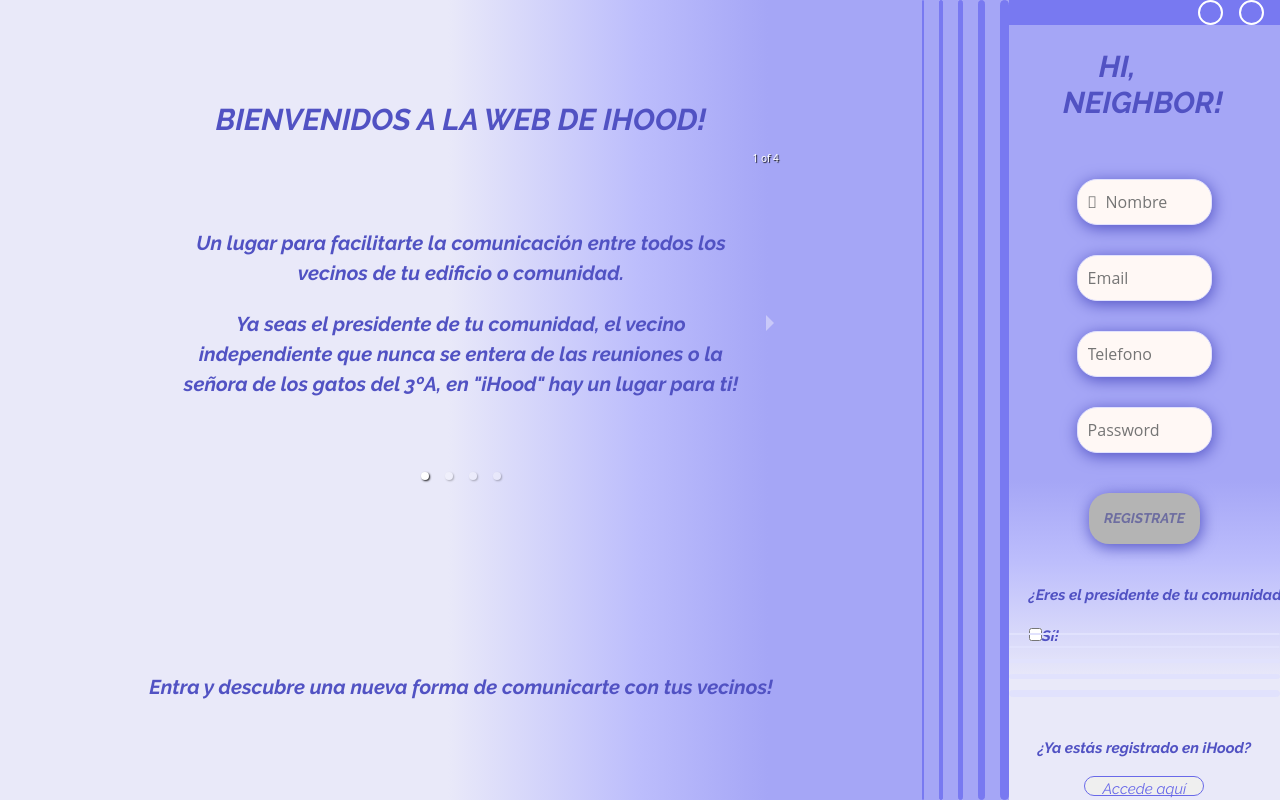
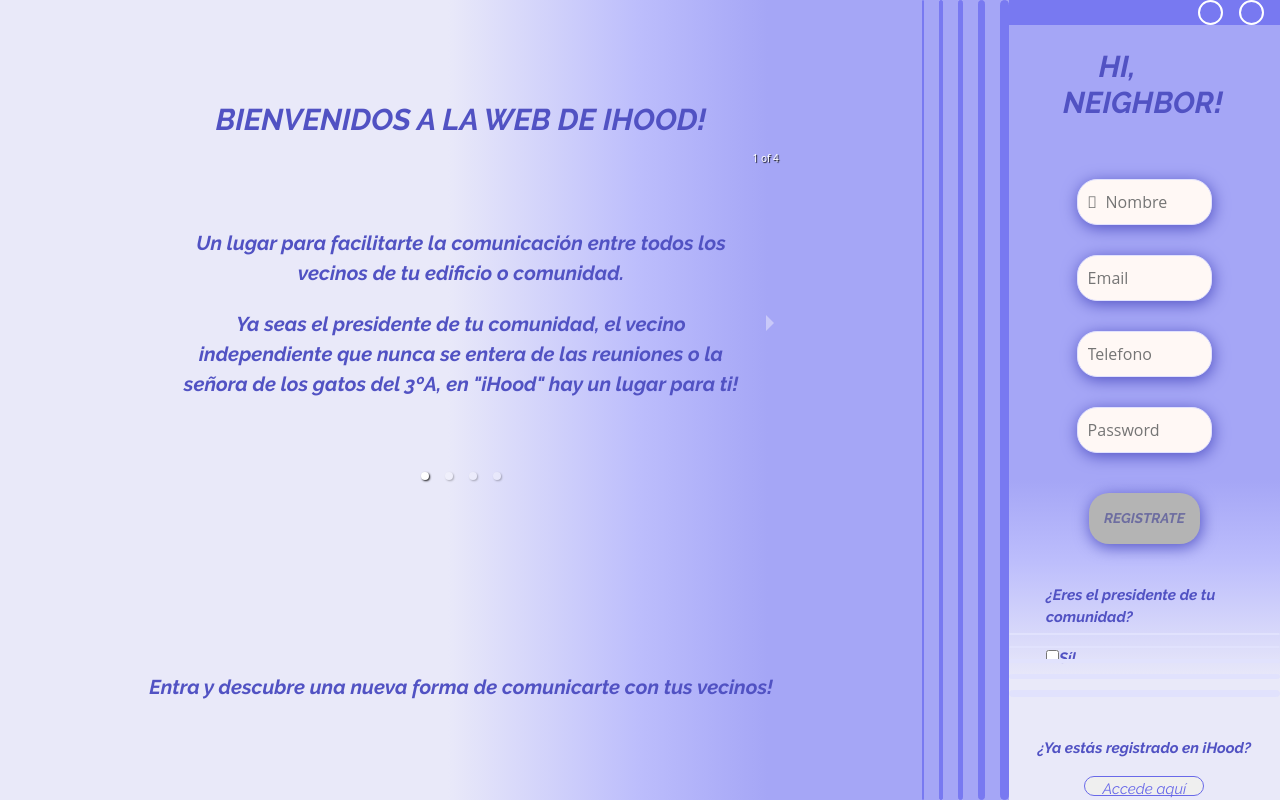
Before and after one commit to fullstacktf/ihood-frontend-definitive, a React (Create React App) app: page / in a window 1280 px wide. Built offline with nearby package versions, Linux system fonts and the light colour scheme; some icons are missing.

Commit message:
modify margins and solve the general display problems

```diff
--- a/src/components/SignUp/css/CheckRole.module.css
+++ b/src/components/SignUp/css/CheckRole.module.css
@@ -1,7 +1,7 @@
 .checkBoxContainer{
-    width: 100%;
+    width: 80%;
     height: 8vh;
-    margin: 5vh 0 5vh 5vh;
+    margin: 40px 0 40px 20px;
 }
 .textFormat {
     font-family: 'Raleway', sans-serif;
```
